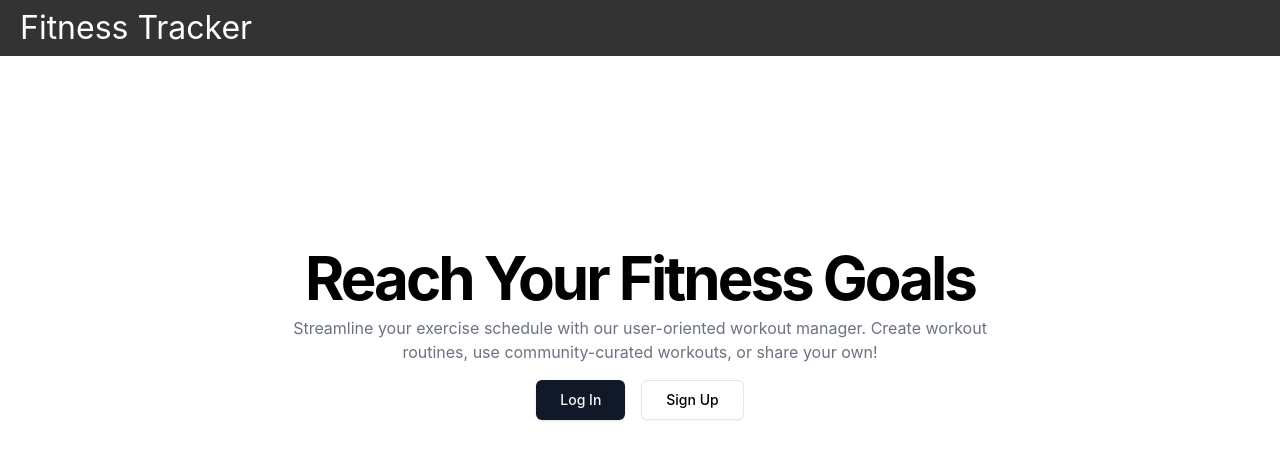
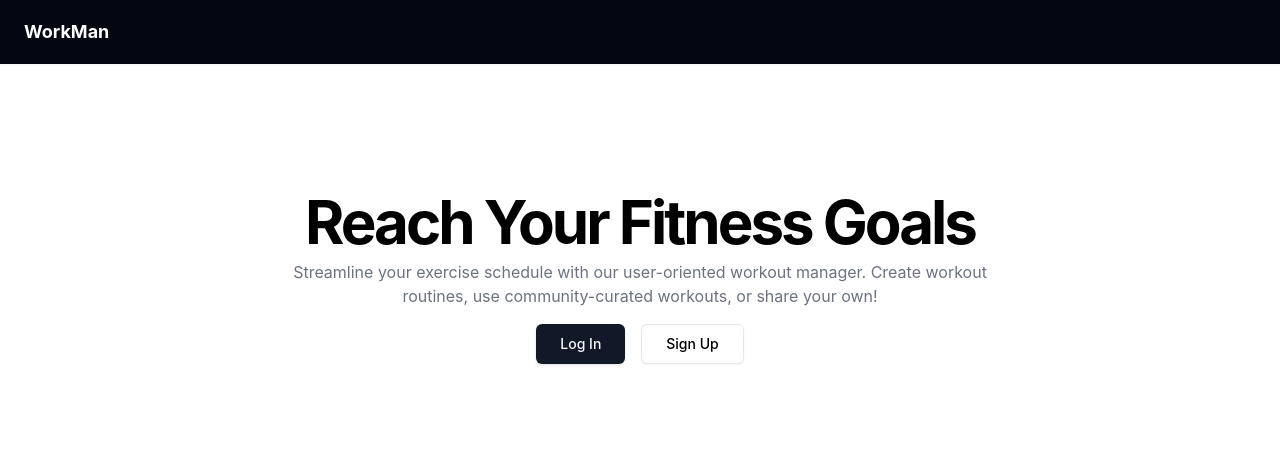
Before and after one commit to Safi0919/Fitness_Tracker, a React (Create React App) app in the folder client/: page / in a window 1280 px wide. Shown: the top 460 px of the page. Built offline with nearby package versions, Linux system fonts and the light colour scheme; the HTML template or start-up script is replaced by a standard one.

Commit message:
Update navbar

```diff
--- a/client/src/navbar.js
+++ b/client/src/navbar.js
@@ -1,30 +1,53 @@
-import { React, useContext } from 'react';
-import { NavLink } from 'react-router-dom';
-import { AuthContext } from './AuthContext';
-import "./pages/main.css";
+import { React, useContext } from "react";
+import { NavLink } from "react-router-dom";
+import { AuthContext } from "./AuthContext";
 
 export default function Navbar() {
   const { isLoggedIn, logout } = useContext(AuthContext);
 
   const handleLogout = () => {
-        console.log(localStorage.getItem('userid'));
+    console.log(localStorage.getItem("userid"));
     logout();
   };
 
   return (
-        <nav className="nav">
-            <NavLink to="/" className="site-title">
-                Fitness Tracker
+    <header className="fixed top-0 left-0 z-50 w-full bg-gray-950 shadow-sm">
+      <div className="container flex h-16 items-center justify-between px-4 md:px-6">
+        <a className="flex items-center gap-2 font-bold text-white" href="/">
+          <h1 className="text-white transition-colors hover:text-gray-300 text-lg">
+            WorkMan
+          </h1>
+        </a>
+        {isLoggedIn && (
+          <nav className="flex items-center justify-center gap-4 md:gap-6">
+            <NavLink
+              className="text-sm font-medium text-white transition-colors hover:text-gray-300"
+              to="/users"
+            >
+              Profile
             </NavLink>
-
-            {isLoggedIn && (
-                <ul>
-                    <NavLink to="/users">Profile</NavLink>
-                    <NavLink to="/routines">Routines</NavLink>
-                    <NavLink to="/workouts">Workouts</NavLink>
-                    <NavLink to="/" onClick={handleLogout}>Logout</NavLink>
-                </ul>
+            <NavLink
+              className="text-sm font-medium text-white transition-colors hover:text-gray-300"
+              to="/routines"
+            >
+              Routines
+            </NavLink>
+            <NavLink
+              className="text-sm font-medium text-white transition-colors hover:text-gray-300"
+              to="/workouts"
+            >
+              Workouts
+            </NavLink>
+            <NavLink
+              className="text-sm font-medium text-white transition-colors hover:text-gray-300"
+              to="/"
+              onClick={handleLogout}
+            >
+              Logout
+            </NavLink>
+          </nav>
         )}
-        </nav>
+      </div>
+    </header>
   );
 }
```
Lines whose indentation alone changed are shown as unchanged.
